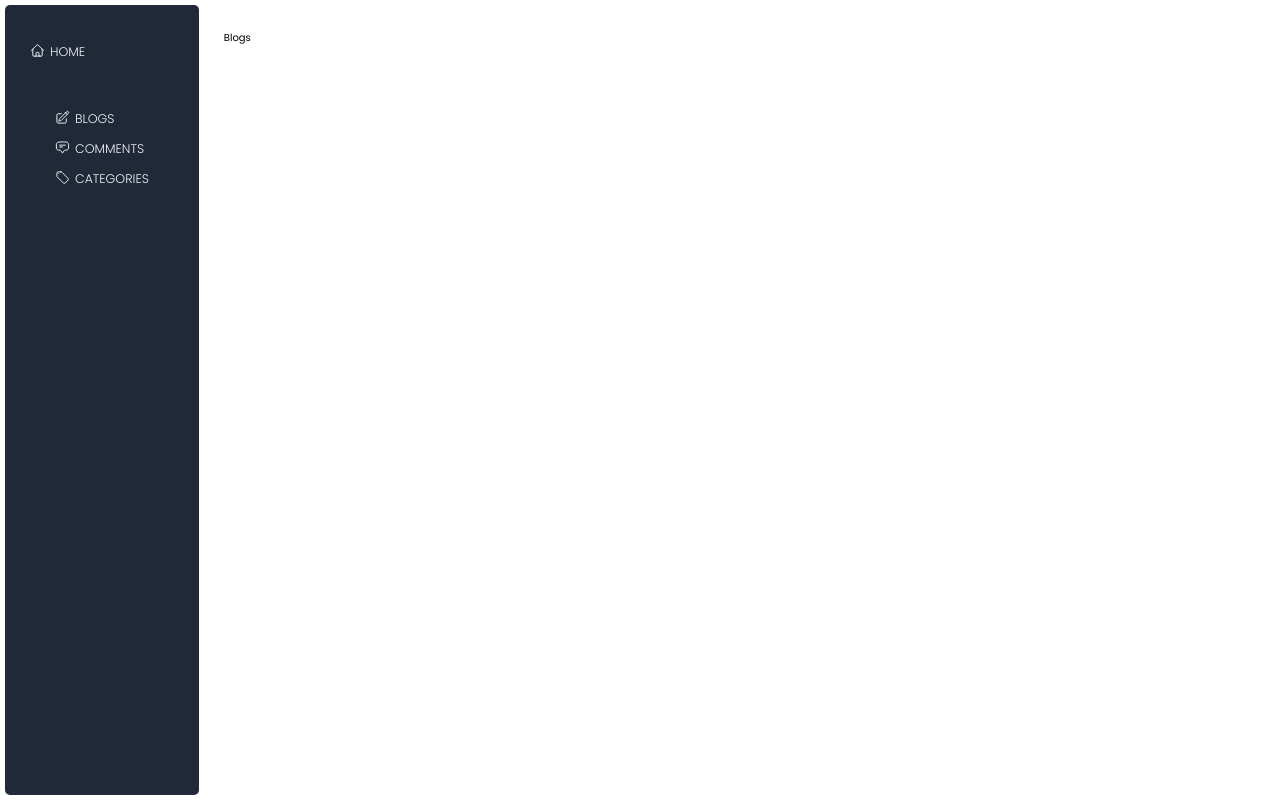
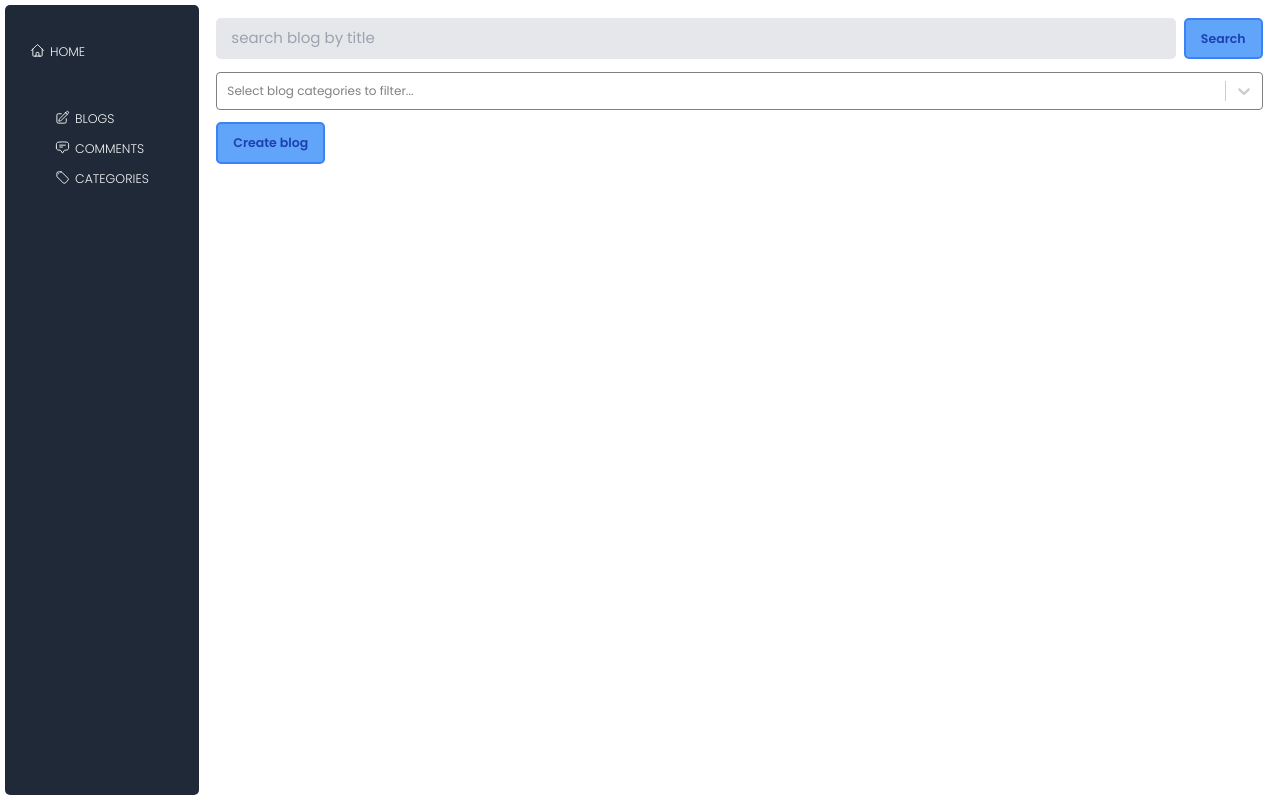
Before and after one commit to bipin-codes/admin_devbeyondbeginner, a React (Vite) app: page /dashboard/blogs in a window 1280 px wide. Built offline with nearby package versions, Linux system fonts and the light colour scheme.

Commit message:
implemented basic dashboard header

```diff
--- a/package.json
+++ b/package.json
@@ -12,7 +12,8 @@
     "dependencies": {
         "react": "^18.2.0",
         "react-dom": "^18.2.0",
-    "react-router-dom": "^6.16.0"
+        "react-router-dom": "^6.16.0",
+        "react-select": "^5.7.7"
     },
     "devDependencies": {
         "@types/react": "^18.2.15",
--- a/src/App.tsx
+++ b/src/App.tsx
@@ -5,10 +5,7 @@ function App() {
         <div className="flex flex-col items-center justify-center h-screen text-2xl">
             <h1>Admin panel of devbeyondbeginner...</h1>
             <div className="mt-2">
-        <Link
-          className="text-white bg-purple-400 rounded-md px-4 py-1 "
-          to={'/dashboard'}
-        >
+                <Link className="text-white bg-purple-400 rounded-md px-4 py-1 " to={'/dashboard'}>
                     Dashboard
                 </Link>
             </div>
--- a/src/common/Icon/index.tsx
+++ b/src/common/Icon/index.tsx
@@ -1,15 +1,13 @@
-export type IconType = 'Home' | 'Blog' | 'Comment' | 'Categories';
+export type IconType = 'Home' | 'Blog' | 'Comment' | 'Categories' | 'Search';
 
 const Icons: Record<IconType, JSX.Element> = {
+    Search: (
+        <svg xmlns="http://www.w3.org/2000/svg" height="24" viewBox="0 -960 960 960" width="24">
+            <path d="M784-120 532-372q-30 24-69 38t-83 14q-109 0-184.5-75.5T120-580q0-109 75.5-184.5T380-840q109 0 184.5 75.5T640-580q0 44-14 83t-38 69l252 252-56 56ZM380-400q75 0 127.5-52.5T560-580q0-75-52.5-127.5T380-760q-75 0-127.5 52.5T200-580q0 75 52.5 127.5T380-400Z" />
+        </svg>
+    ),
     Home: (
-    <svg
-      xmlns="http://www.w3.org/2000/svg"
-      fill="none"
-      viewBox="0 0 24 24"
-      strokeWidth={1.5}
-      stroke="currentColor"
-      className="w-6 h-6"
-    >
+        <svg xmlns="http://www.w3.org/2000/svg" fill="none" viewBox="0 0 24 24" strokeWidth={1.5} stroke="currentColor" className="w-6 h-6">
             <path
                 strokeLinecap="round"
                 strokeLinejoin="round"
@@ -18,14 +16,7 @@ const Icons: Record<IconType, JSX.Element> = {
         </svg>
     ),
     Blog: (
-    <svg
-      xmlns="http://www.w3.org/2000/svg"
-      fill="none"
-      viewBox="0 0 24 24"
-      strokeWidth={1.5}
-      stroke="currentColor"
-      className="w-6 h-6"
-    >
+        <svg xmlns="http://www.w3.org/2000/svg" fill="none" viewBox="0 0 24 24" strokeWidth={1.5} stroke="currentColor" className="w-6 h-6">
             <path
                 strokeLinecap="round"
                 strokeLinejoin="round"
@@ -34,14 +25,7 @@ const Icons: Record<IconType, JSX.Element> = {
         </svg>
     ),
     Comment: (
-    <svg
-      xmlns="http://www.w3.org/2000/svg"
-      fill="none"
-      viewBox="0 0 24 24"
-      strokeWidth={1.5}
-      stroke="currentColor"
-      className="w-6 h-6"
-    >
+        <svg xmlns="http://www.w3.org/2000/svg" fill="none" viewBox="0 0 24 24" strokeWidth={1.5} stroke="currentColor" className="w-6 h-6">
             <path
                 strokeLinecap="round"
                 strokeLinejoin="round"
@@ -50,24 +34,13 @@ const Icons: Record<IconType, JSX.Element> = {
         </svg>
     ),
     Categories: (
-    <svg
-      xmlns="http://www.w3.org/2000/svg"
-      fill="none"
-      viewBox="0 0 24 24"
-      strokeWidth={1.5}
-      stroke="currentColor"
-      className="w-6 h-6"
-    >
+        <svg xmlns="http://www.w3.org/2000/svg" fill="none" viewBox="0 0 24 24" strokeWidth={1.5} stroke="currentColor" className="w-6 h-6">
             <path
                 strokeLinecap="round"
                 strokeLinejoin="round"
                 d="M9.568 3H5.25A2.25 2.25 0 003 5.25v4.318c0 .597.237 1.17.659 1.591l9.581 9.581c.699.699 1.78.872 2.607.33a18.095 18.095 0 005.223-5.223c.542-.827.369-1.908-.33-2.607L11.16 3.66A2.25 2.25 0 009.568 3z"
             />
-      <path
-        strokeLinecap="round"
-        strokeLinejoin="round"
-        d="M6 6h.008v.008H6V6z"
-      />
+            <path strokeLinecap="round" strokeLinejoin="round" d="M6 6h.008v.008H6V6z" />
         </svg>
     ),
 };
--- a/src/components/Layouts/ContentContainer/index.tsx
+++ b/src/components/Layouts/ContentContainer/index.tsx
@@ -1,7 +1,7 @@
 import React, { PropsWithChildren } from 'react';
 
 const ContentContainer: React.FC<PropsWithChildren> = ({ children }) => {
-  return <div className="flex-1 p-10">{children}</div>;
+    return <div className="flex-1">{children}</div>;
 };
 
 export default ContentContainer;
--- a/src/index.css
+++ b/src/index.css
@@ -3,8 +3,12 @@
 @tailwind utilities;
 
 * {
-  padding: 0;
-  margin: 0;
-  box-sizing: border-box;
-  font-size: 10px;
+    padding: 0;
+    margin: 0;
+    box-sizing: border-box;
+    font-size: 10px;
 }
+
+.animated-button {
+    @apply hover:scale-105 duration-200 hover:shadow-md hover:shadow-gray-400;
+}
--- a/src/main.tsx
+++ b/src/main.tsx
@@ -6,7 +6,7 @@ import { RouterProvider } from 'react-router-dom';
 import rootRouter from 'routers/root.tsx';
 
 ReactDOM.createRoot(document.getElementById('root')!).render(
-  <React.StrictMode>
-    <RouterProvider router={rootRouter} />
-  </React.StrictMode>
+    <React.StrictMode>
+        <RouterProvider router={rootRouter} />
+    </React.StrictMode>
 );
--- a/src/pages/Dashboard/Blogs/index.tsx
+++ b/src/pages/Dashboard/Blogs/index.tsx
@@ -1,5 +1,62 @@
+import Select from 'react-select';
+
+const selectOptions = [
+    { value: 'nodejs', label: 'nodejs' },
+    { value: 'express', label: 'express' },
+    { value: 'serverless framework', label: 'serverless' },
+    { value: 'react', label: 'react' },
+    { value: 'cloud', label: 'cloud' },
+    { value: 'frontend', label: 'frontend' },
+];
 const Blogs = () => {
-  return <div>Blogs</div>;
+    return (
+        <div className="flex-col between p-5 justify-between space-y-5">
+            <div className="flex items-stretch flex-1 ">
+                <input
+                    type="text"
+                    placeholder="search blog by title"
+                    className="px-6 py-4 rounded-lg bg-gray-200 outline-none flex-1 text-2xl text-gray-800 focus:shadow-md"
+                />
+                <div className="flex items-center justify-center px-6 py-4 ml-3 rounded-lg bg-blue-400 animated-button border-2 border-blue-500">
+                    <span className="text-blue-800 text-xl font-bold">Search</span>
+                </div>
+            </div>
+
+            <Select
+                placeholder="Select blog categories to filter..."
+                closeMenuOnSelect={false}
+                isMulti
+                options={selectOptions}
+                className="outline-none"
+                styles={{
+                    control: (baseStyles) => ({
+                        ...baseStyles,
+                        border: '1px solid grey',
+                        outline: 'none',
+                        ':active': {
+                            outline: 'none',
+                            border: 'none',
+                            boxShadow: 'none',
+                        },
+                    }),
+
+                    multiValueLabel: (baseStyles) => ({
+                        ...baseStyles,
+                        width: '10rem',
+                        fontSize: '1.2rem',
+                    }),
+                    placeholder: (baseStyles) => ({
+                        ...baseStyles,
+                        fontSize: '1.2rem',
+                    }),
+                }}
+            />
+
+            <button className="text-xl self-end px-6 py-4 bg-blue-400 border-2 border-blue-500 font-bold text-blue-800 rounded-lg flex-1 animated-button">
+                Create blog
+            </button>
+        </div>
+    );
 };
 
 export default Blogs;
--- a/src/pages/Dashboard/index.tsx
+++ b/src/pages/Dashboard/index.tsx
@@ -5,7 +5,7 @@ import { Outlet } from 'react-router-dom';
 const Dashboard = () => {
     // check the user login status before loading the dashboard routes...
     return (
-    <div className="h-screen flex p-2">
+        <div className="h-screen flex p-2 gap-x-2">
             <Sidebar />
             <ContentContainer>
                 <Outlet />
```
Also changed, not shown: src/components/Sidebar/index.tsx (+1 -6 lines), .eslintrc.cjs, tailwind.config.js (indentation only), 2 other files (tests, documents, lock files or other folders). Lines whose indentation alone changed are shown as unchanged.
